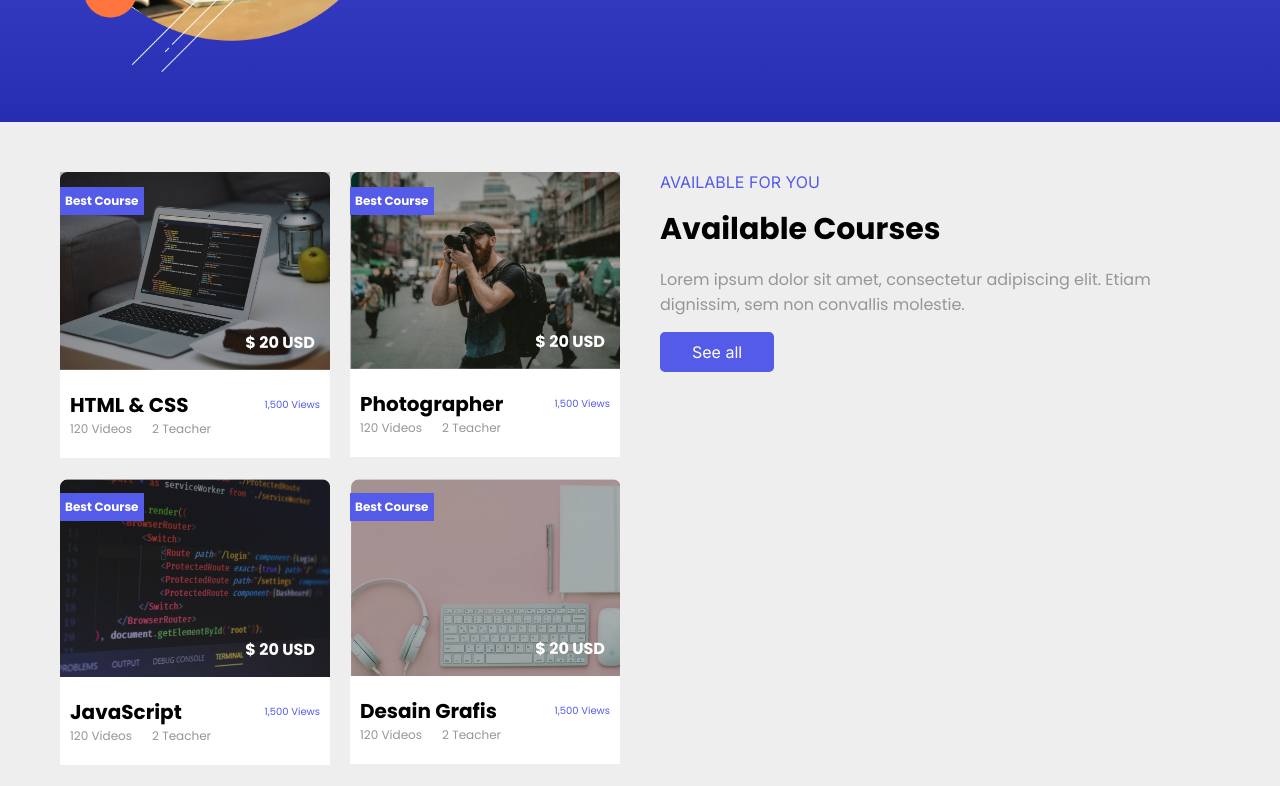
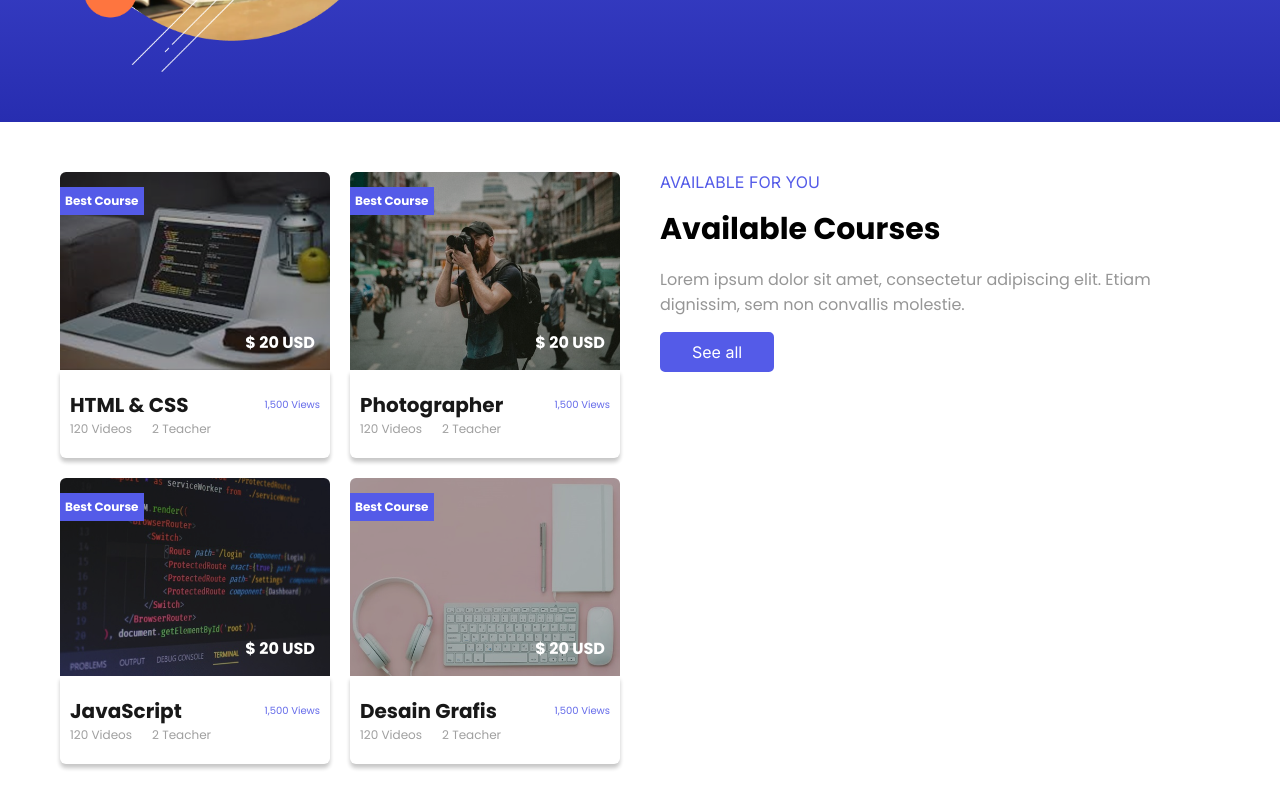
Before and after one commit to MohammadSalameh10/Landing, a plain HTML site: page index.html in a window 1280 px wide. Shown: the part 1614-2400 px from the top of the page. Drawn offline with Linux system fonts and the light colour scheme.

Commit message:
simple edit in code

```diff
--- a/assets/css/main.css
+++ b/assets/css/main.css
@@ -10,8 +10,10 @@ body {
 }
 
 .header {
+    box-shadow: 0px 4px 4px rgba(0, 0, 0, 0.25);
     background-color: #fff;
     padding: 20px 0;
+    opacity: 0.9;
 }
 
 .header .logo {
@@ -67,7 +69,7 @@ body {
     background-color: var(--mainColor);
 }
 
-/* media header */
+/*  start media header */
 @media screen and (max-width:992px) {
     .nav,
     .auth {
@@ -92,9 +94,11 @@ body {
         font-size: 14px;
     }
 }
+/* end media header */
 
 .interface {
     padding: 50px 0;
+    background-color: #fff;
 }
 
 .interface .row {
@@ -152,8 +156,8 @@ body {
 }
 
 .interface-left-item .video img {
-    width: 10px;
-    height: 10px;
+    width: 15px;
+    height: 15px;
     background-color: #F0C932;
     border-radius: 50%;
     padding: 10px;
@@ -176,7 +180,7 @@ body {
     height: 100%;
 }
 
-/* media interface */
+/* start media interface */
 @media screen and (max-width:992px) {
     .interface-left,
     .interface-right {
@@ -197,6 +201,10 @@ body {
     .interface-right {
         display: none;
     }
+
+    .interface-left-item {
+        justify-content: center;
+    }
 }
 
 @media screen and (max-width:576px) {
@@ -212,6 +220,7 @@ body {
         }
     }
 }
+/* end media interface */
 
 .contents {
     padding: 100px 0;
@@ -284,7 +293,7 @@ body {
     color: #DDDD;
 }
 
-/* media header */
+/* start media contents */
 @media screen and (max-width:1400px) {
     .content-left {
         width: calc(25% - 30px);
@@ -317,11 +326,12 @@ body {
     }
 }
 
-@media screen and (max-width:400px){
-    .content-left{
+@media screen and (max-width:400px) {
+    .content-left {
         text-align: center;
     }
 }
+/* end media contents */
 
 .statistics {
     padding: 50px 0;
@@ -402,18 +412,17 @@ body {
     align-items: center;
 }
 
-/* media statistics */
+/* start media statistics */
 @media screen and (max-width:992px) {
     .statistics-left,
     .statistics-right {
         width: 100%;
     }
 
-    .statistics-left img{
+    .statistics-left img {
         width: 500px;
         height: 500px;
     }
-
 }
 
 @media screen and (max-width:768px) {
@@ -435,9 +444,11 @@ body {
         gap: 20px;
     }
 }
+/* end media statistics */
 
 .courses {
     padding: 50px 0;
+    background-color: #fff;
 }
 
 .courses .row {
@@ -460,6 +471,8 @@ body {
     height: 100%;
     display: flex;
     filter: brightness(0.7);
+    border-top-left-radius: 6px;
+    border-top-right-radius: 6px;
 }
 
 .course-card {
@@ -496,8 +509,12 @@ body {
 }
 
 .course-description {
+    padding: 20px 10px;
     background-color: #fff;
-    padding: 20px 10px;
+    border-bottom-left-radius: 6px;
+    border-bottom-right-radius: 6px;
+    opacity: 0.9;
+    box-shadow: 0px 4px 4px rgba(0, 0, 0, 0.25);
 }
 
 .course-title {
@@ -516,7 +533,6 @@ body {
 .course-title span {
     color: var(--mainColor);
     font-size: 10px;
-
 }
 
 .course-content {
@@ -566,7 +582,7 @@ body {
     align-self: flex-start;
 }
 
-/* media courses */
+/* start media courses */
 @media screen and (max-width:1200px) {
     .course-left,
     .course-right {
@@ -578,16 +594,20 @@ body {
     .course-item {
         width: 100%;
     }
-    .course-right{
+
+    .course-right {
         text-align: center;
     }
+
     .course-right a {
         align-self: center;
     }
 }
+/* end media courses */
 
 .testimonials {
     padding: 40px 0;
+    background-color: #fff;
 }
 
 .testimonials .row {
@@ -664,12 +684,13 @@ body {
     gap: 5px;
 }
 
-/* media testimonials */
+/* start media testimonials */
 @media screen and (max-width:768px) {
     .testimonial {
         width: 100%;
     }
 }
+/* end media testimonials */
 
 .footer {
     background-color: #393E46;
@@ -736,7 +757,7 @@ body {
     flex-direction: column;
 }
 
-/* media header */
+/* start media footer */
 @media screen and (max-width:1200px) {
     .footer-left-side,
     .footer-right-side {
@@ -763,8 +784,10 @@ body {
         width: 100%;
         text-align: center;
     }
-    .footer-left-side{
+
+    .footer-left-side {
         align-items: center;
         text-align: center;
     }
 }
+/* end media footer */
--- a/index.html
+++ b/index.html
@@ -48,6 +48,8 @@
         </div>
     </header>
     <!-- end header -->
+
+    <!-- start main -->
     <main>
         <section class="interface">
             <div class="container">
@@ -151,7 +153,7 @@
                         <div class="course-item">
                             <div class="course">
                                 <div class="course-card">
-                                    <img src="./assets/img/courses/html&css.jpg" />
+                                    <img src="./assets/img/courses/html&css.jpeg" />
                                     <div class="course-info">
                                         <span>Best Course</span>
                                         <span>$ 20 USD</span>
@@ -172,7 +174,7 @@
                         <div class="course-item">
                             <div class="course">
                                 <div class="course-card">
-                                    <img src="./assets/img/courses/photographer.jpg" />
+                                    <img src="./assets/img/courses/photographer.jpeg" />
                                     <div class="course-info">
                                         <span>Best Course</span>
                                         <span>$ 20 USD</span>
@@ -193,7 +195,7 @@
                         <div class="course-item">
                             <div class="course">
                                 <div class="course-card">
-                                    <img src="./assets/img/courses/javaScript.png" />
+                                    <img src="./assets/img/courses/javaScript.jpeg" />
                                     <div class="course-info">
                                         <span>Best Course</span>
                                         <span>$ 20 USD</span>
@@ -214,7 +216,7 @@
                         <div class="course-item">
                             <div class="course">
                                 <div class="course-card">
-                                    <img src="./assets/img/courses/DesainGrafis.png" />
+                                    <img src="./assets/img/courses/DesainGrafis.jpg" />
                                     <div class="course-info">
                                         <span>Best Course</span>
                                         <span>$ 20 USD</span>
@@ -354,6 +356,8 @@
             </div>
         </section>
     </main>
+    <!-- end main -->
+
     <!-- start footer -->
     <footer class="footer">
         <div class="container">
```
Also changed, not shown: assets/img/courses/DesainGrafis.jpg (added), assets/img/courses/DesainGrafis.png (deleted), assets/img/courses/html&css.jpeg (added), assets/img/courses/html&css.jpg (deleted), assets/img/courses/javaScript.jpeg (added), assets/img/courses/javaScript.png (deleted), assets/img/courses/photographer.jpeg (added), assets/img/courses/photographer.jpg (deleted).
